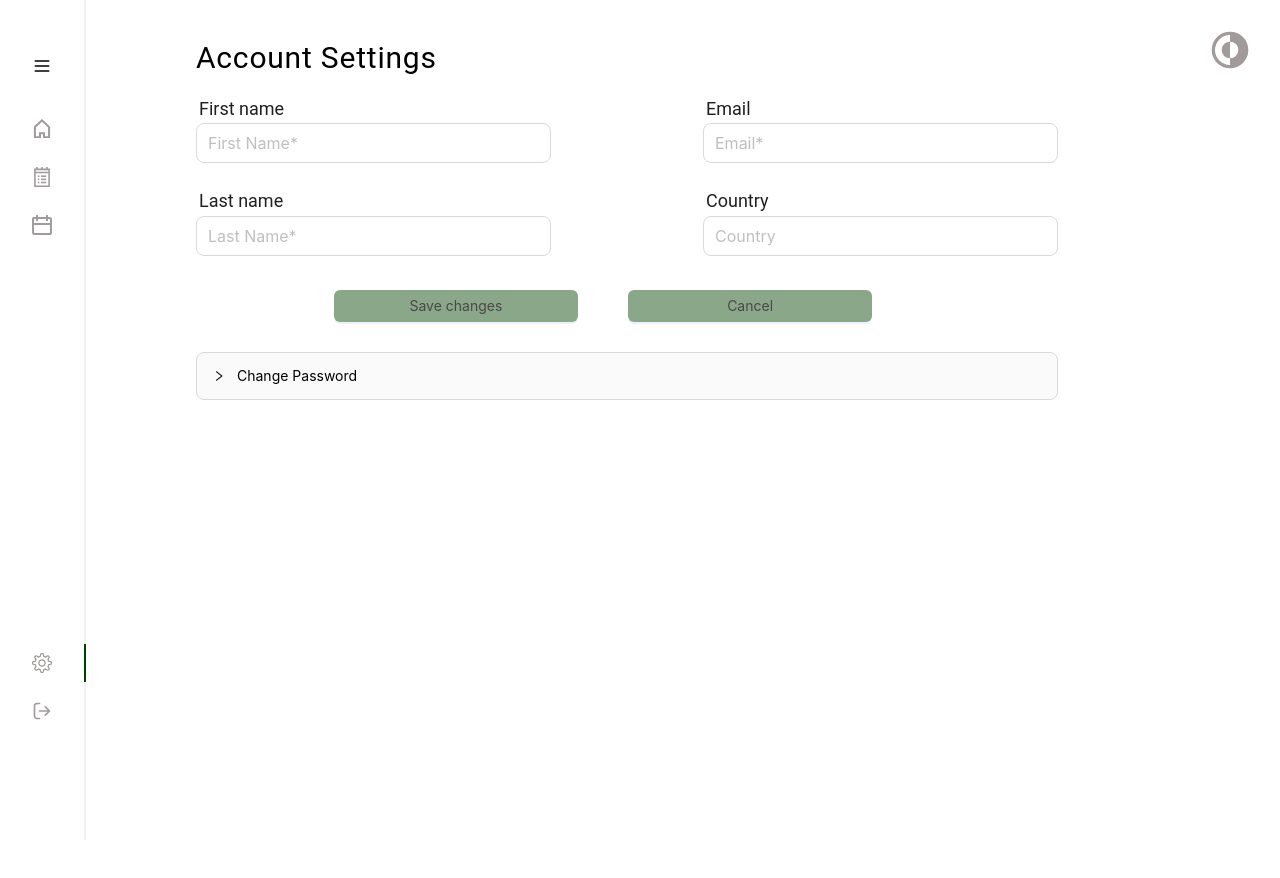
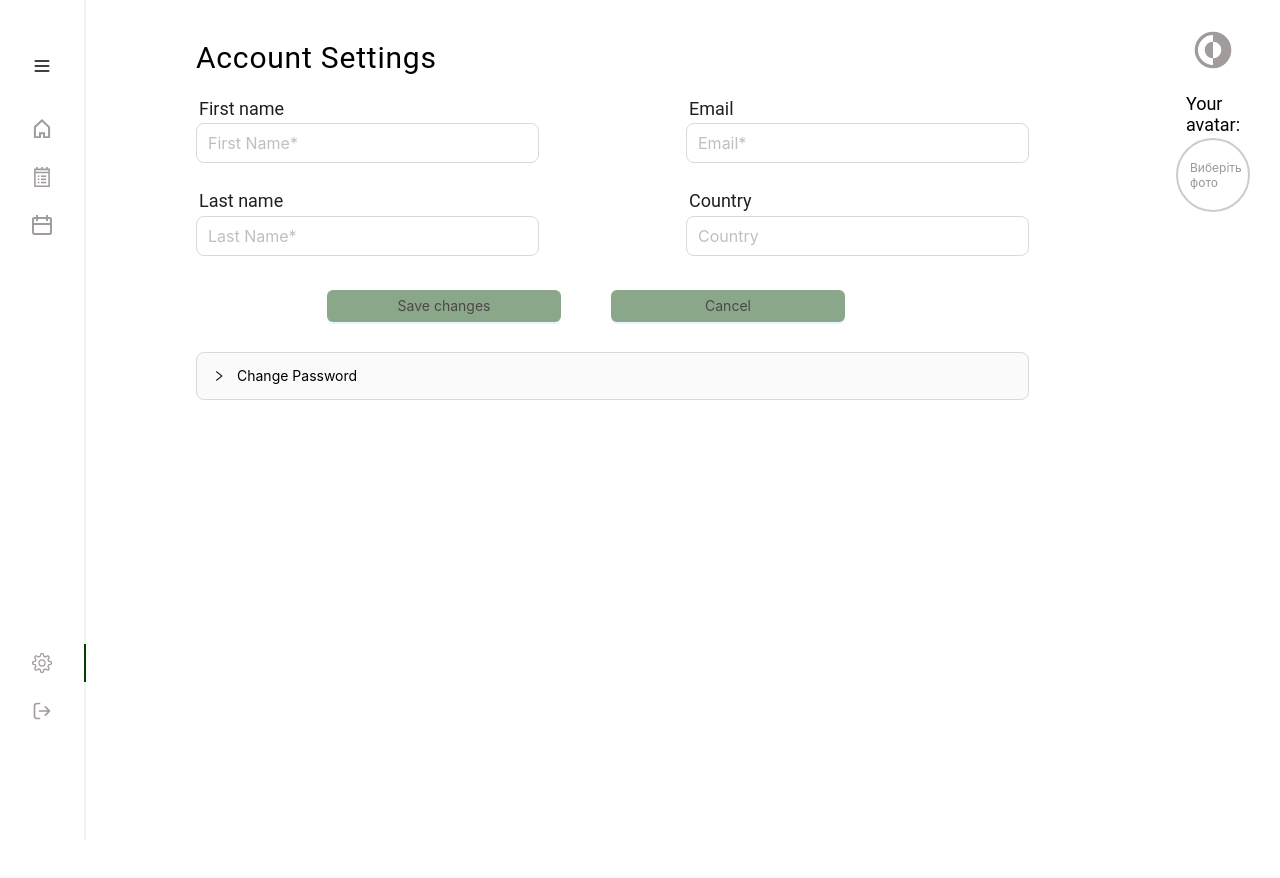
Before and after one commit to NadiiaNanivska/tasktracker-ui, a React (Create React App) app: page /settings in a window 1280 px wide. Shown: the top 878 px of the page. Built offline with nearby package versions, Linux system fonts and the light colour scheme.

Commit message:
Added opportunity to add avatar

```diff
--- a/src/components/Settings.js
+++ b/src/components/Settings.js
@@ -21,6 +21,7 @@ const Settings = () => {
     const [passwordForm] = Form.useForm();
     const [isPanelOpen, setIsPanelOpen] = useState(false);
     const { Panel } = Collapse;
+    const [selectedPhoto, setSelectedPhoto] = useState(null);
 
     const handlePanelClose = () => {
         setIsPanelOpen(false);
@@ -53,6 +54,24 @@ const Settings = () => {
         } else {
             callback();
         }
+    }
+
+    function handlePhotoChange(e) {
+        const file = e.target.files[0];
+        if (file && file.type.startsWith('image/')) {
+            const reader = new FileReader();
+            reader.onload = function(e) {
+                const photoURL = e.target.result;
+                setSelectedPhoto(photoURL);
+            };
+            reader.readAsDataURL(file);
+        } else {
+            alert('Будь ласка, виберіть зображення');
+        }
+    }
+
+    function handleDeletePhoto() {
+        setSelectedPhoto(null);
     }
 
     return (
@@ -166,8 +185,25 @@ const Settings = () => {
                     </ConfigProvider>
                 </div>
             </div>
-            <img src={DarkModeItem} onClick={() => setIsDarkMode(prevState => !prevState)}
-                 alt="dark-mode" className="home-page-icon-mode" />
+            <div className="settings-right-side">
+                <img src={DarkModeItem} onClick={() => setIsDarkMode(prevState => !prevState)}
+                     alt="dark-mode" className="home-page-icon-mode" />
+                <span className={`settings-right-side-text ${isDarkMode ? 'dark' : ''}`}>Your <br />avatar:</span>
+                <div className="file-input-wrapper">
+                    <input type="file" accept="image/*" onChange={handlePhotoChange} />
+                    {selectedPhoto ? (
+                        <img src={selectedPhoto} alt="selected" className="settings-selected-photo" />
+                    ) : (
+                        <span className={`settings-photo-placeholder-text ${isDarkMode ? 'dark' : ''}`}>Виберіть фото</span>
+                    )}
+                </div>
+                {selectedPhoto && <span className={`change-photo-text ${isDarkMode ? 'dark' : ''}`} onClick={() => document.querySelector('.file-input-wrapper input[type="file"]').click()}>
+                    Change <br /> photo
+                </span>}
+                {selectedPhoto && <span className={`change-photo-text ${isDarkMode ? 'dark' : ''}`} onClick={handleDeletePhoto}>
+                    Delete <br /> photo
+                </span>}
+            </div>
         </div>
     );
 };
--- a/src/styles/Settings.css
+++ b/src/styles/Settings.css
@@ -128,3 +128,66 @@
 .settings-btn-panel:hover {
     color: black!important;
 }
+
+.settings-right-side {
+    display: flex;
+    flex-direction: column;
+    align-items: center;
+}
+
+.file-input-wrapper {
+    position: relative;
+    display: inline-block;
+    overflow: hidden;
+    width: 70px;
+    height: 70px;
+    border-radius: 50%;
+    border: 2px solid #ccc;
+    cursor: pointer;
+    margin-right: 30px;
+}
+
+.file-input-wrapper input[type="file"] {
+    position: absolute;
+    top: 0;
+    left: 0;
+    width: 100%;
+    height: 100%;
+    opacity: 0;
+    cursor: pointer;
+}
+
+.settings-selected-photo {
+    display: block;
+    width: 100%;
+    height: 100%;
+    object-fit: cover;
+    border-radius: 50%;
+    cursor: pointer;
+}
+
+.settings-photo-placeholder-text {
+    display: flex;
+    align-items: center;
+    margin-left: 12px;
+    width: 100%;
+    height: 100%;
+    font-size: 12px;
+    color: #999;
+}
+
+.settings-right-side-text {
+    padding: 3px;
+    font-size: 18px;
+    font-family: Roboto, serif;
+    margin-top: 20px;
+    margin-right: 30px;
+}
+
+.change-photo-text {
+    text-align: center;
+    color: #555;
+    cursor: pointer;
+    margin-top: 5px;
+    margin-right: 30px;
+}
```
